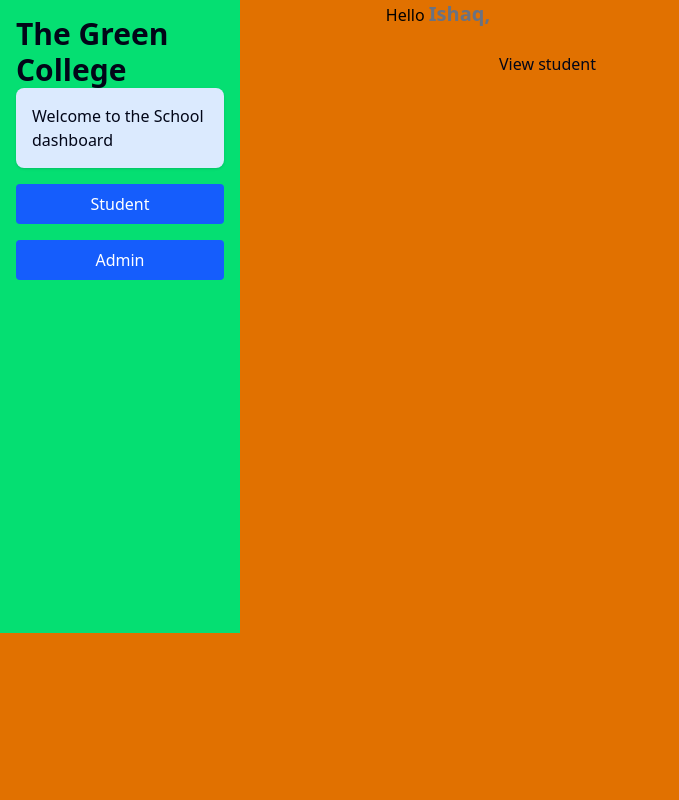
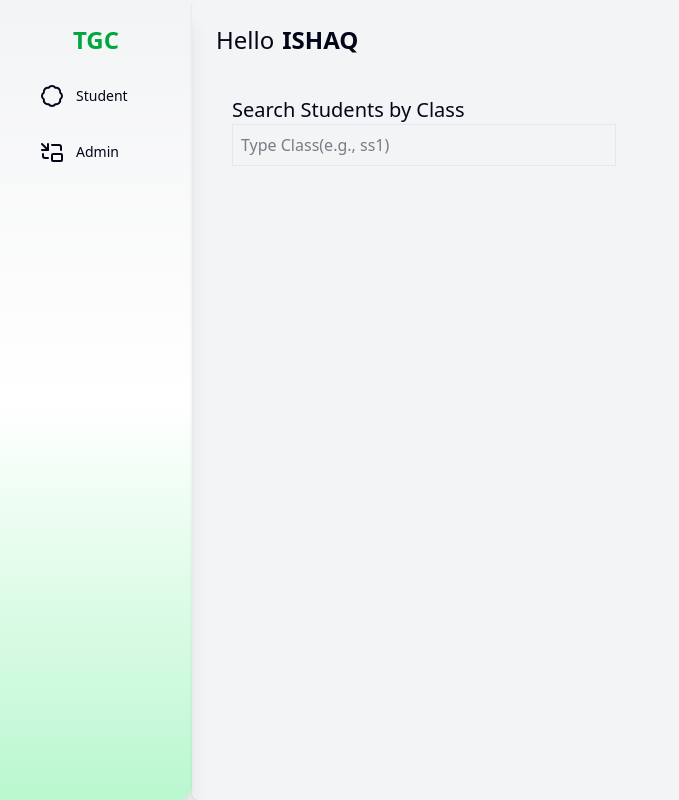
Before and after one commit to Lanslot47/studentsDashboard, a Next.js app: page /demo in a window 1280 px wide. Shown: the whole page, without its empty margins (0-679 px from the left). Built offline with nearby package versions, Linux system fonts and the light colour scheme.

Commit message:
Changed colors

```diff
--- a/app/(home)/admin/page.tsx
+++ b/app/(home)/admin/page.tsx
@@ -2,8 +2,8 @@
 import { useRouter } from "next/navigation";
 import { useState, useEffect } from "react";
 import { students } from "@/app/demo/list";
-//  const adminName = 'Ishaq';
 import adminName from "@/app/Name";
+
 const AdminPage = () => {
     const router = useRouter();
     const [studentId, setStudentId] = useState('');
@@ -22,19 +22,19 @@ const AdminPage = () => {
             router.push('../demo')
         }
         else {
-            setError('Enter correct Password')
+            setError('Enter correct UserName/Password')
         }
     }
     return (
         <>
-            <div id="div" className="max-w-md h-full p-6 bg-red-300">
+            <div id="div" className="max-w-md h-full p-4">
                 <h1 className="text-2xl font-bold mb-4">
                     Enter Admin Key
                 </h1>
-                <form onSubmit={handleAdmin} className="space-y-4">
+                <form onSubmit={handleAdmin} className="space-y-4 ">
                     <input type="text" id="one" placeholder="Enter Username" value={studentName} onChange={(e) => setStudentName(e.target.value)} className="w-full p-2 border rounded" />
-                    <input type="password" placeholder="Enter your id" value={studentId} onChange={(e) => setStudentId(e.target.value)} className="w-full p-2 border rounded" />
-                    <button type="submit" className="w-full text-white p-2 rounded hover:bg-blue-700">View Info</button>
+                    <input type="password" placeholder="Enter your Password" value={studentId} onChange={(e) => setStudentId(e.target.value)} className="w-full p-2 border rounded" />
+                    <button type="submit" className="w-full text-white p-2 rounded bg-green-600 cursor-pointer">View Info</button>
                 </form>
                 {error && <p className="text-blue-500 font-bold text-1xl">{error}</p>}
             </div >
--- a/app/(home)/student/page.tsx
+++ b/app/(home)/student/page.tsx
@@ -25,20 +25,17 @@ const StudentsPage = () => {
             </h1>
             <form onSubmit={handleSubmit} className="space-y-4">
                 <input type="text" placeholder="Enter your student id" value={studentId} onChange={(e) => setStudentId(e.target.value)} className="w-full p-2 border rounded" />
-                <button type="submit" className="w-full bg-blue-600 text-white p-2 rounded hover:bg-blue-700">View Info</button>
+                <button type="submit" className="w-full bg-green-600 cursor-pointer text-white p-2 rounded hover:bg-green-700">View Info</button>
             </form>
             {error && <p className="text=red-500 mt-4">{error}</p>}
             {student && (
                 <div className="mt-6 p-4 border rounded bg-gray-100">
                     <h2 className="text-xl font-bold mb-2">Student Info</h2>
-                    <p><strong>Name:</strong>{student.name}</p>
-                    <p><strong>Age:</strong>{student.age}</p>
-                    <p><strong>Class:</strong>{student.class}</p>
+                    <p><strong>Name: </strong>{student.name}</p>
+                    <p><strong>Age: </strong>{student.age}</p>
+                    <p><strong>Class: </strong>{student.class}</p>
                 </div>
             )}
-            {
-
-            }
         </div>
     );
 }
--- a/app/Dashbord.tsx
+++ b/app/Dashbord.tsx
@@ -1,21 +1,31 @@
+import { School2 } from "lucide-react";
+import { PictureInPictureIcon } from "lucide-react";
+import { Badge } from "lucide-react";
 import Link from "next/link";
+const list = [
+    {id:1, title:'Student', url:'../student', icon:<Badge/>},
+    {id:2, title:'Admin',url:'./admin', icon:<PictureInPictureIcon/>},
+]
 const DashboardPage = () => {
     return (
-        <div className="p-4  bg-green-400 lg:w-60 h-[633px]">
-            <Link className="text-3xl font-bold mb-6" href="/">The Green College</Link>
-            <div className="space-y-4">
-                <div className="p-4 bg-blue-100 rounded-md shadow">
-                    <p>Welcome to the School dashboard</p>
-                </div>
-                <Link href="../student" className="block px-4 py-2 bg-blue-600  text-white rounded hover:bg-blue-700">
-                    <p className="text-center">Student</p>
-                </Link>
-                <Link href="./admin" className="block px-4 py-2 bg-blue-600  text-white rounded hover:bg-blue-700">
-                    <p className="text-center">Admin</p>
-                </Link>
+        <div className="h-screen w-64 bg-gradient-to-b via-white to-green-200 rounded-r-xl shadow-xl p-6">
+            <h1 className="text-2xl font-extrabold text-green-600 text-center mb-4">TGC</h1>
+            <div className="flex flex-col space-y-2">
+                {
+                    list.map((item) => (
+
+                        <Link key={item.id} href={item.url} className="flex items-center px-4 py-3 gap-4 rounded-lg  hover:text-white hover:bg-green-600 duration-200 transition-all ease-in-out">
+                            <span className="font-medium text-sm flex items-center gap-3" >
+                                <p>{item.icon}</p>
+                                {item.title}
+                            </span>
+                        </Link>
+                    ))
+                }
             </div>
+
         </div>
-     );
+    );
 }
 
 export default DashboardPage;
--- a/app/Name.tsx
+++ b/app/Name.tsx
@@ -1,2 +1,4 @@
-const adminName = 'Ishaq';
+const adminName = 'ISHAQ';
 export default adminName;
+// appright
+// firebase
--- a/app/demo/list.tsx
+++ b/app/demo/list.tsx
@@ -1,23 +1,23 @@
 export const students = [
-    { id: '101', name: "Amina Yusuf", age: 15, class: '1' },
-    { id: '102', name: "Ishaq Auwal", age: 14, class: '1' },
-    { id: '103', name: "Sa'ad Yahya", age: 16, class: '1' },
-    { id: '104', name: "Hussain Isa", age: 13, class: '1' },
-    { id: '105', name: "Usman Dahir", age: 14, class: '1' },
-    { id: '106', name: "Aliyu Tahir", age: 13, class: '1' },
-    { id: '107', name: "Bahir Auwal", age: 14, class: '1' },
-    { id: '108', name: "Sa'ad Yahya", age: 15, class: '1' },
-    { id: '109', name:"Karimatu yur" , age: 14, class: '1' },
+    { id: '101', name: "Amina Yusuf", age: 15, class: 'SS1' },
+    { id: '102', name: "Ishaq Auwal", age: 14, class: 'SS1' },
+    { id: '103', name: "Sa'ad Yahya", age: 16, class: 'SS1' },
+    { id: '104', name: "Hussain Isa", age: 13, class: 'SS1' },
+    { id: '105', name: "Usman Dahir", age: 14, class: 'SS1' },
+    { id: '106', name: "Aliyu Tahir", age: 13, class: 'SS1' },
+    { id: '107', name: "Bahir Auwal", age: 14, class: 'SS1' },
+    { id: '108', name: "Sa'ad Yahya", age: 15, class: 'SS1' },
+    { id: '109', name:"Karimatu yur" , age: 14, class: 'SS1' },
 
 
     /////ss2
-    { id: '110', name: "Abdulhalim Yusuf", age: 17, class: '2' },
-    { id: '112', name: "Abdulmalik Salis", age: 15, class: '2' },
-    { id: '113', name: "Hussain M Bello", age: 17, class: '2' },
-    { id: '114', name: "Hassan M. Bello", age: 15, class: '2' },
-    { id: '115', name: "Munib Sagir", age: 14, class: '2' },
-    { id: '116', name: "Mukhtar Ibrahim", age: 15, class: '2' },
-    { id: '117', name: "Ibrahim Sagir", age: 15, class: '2' },
-    { id: '118', name: "Ibrahim Yahya", age: 17, class: '2' },
-    { id: '119', name:"Aliyu Abdullahi" , age: 16, class: '2' },
+    { id: '110', name: "Abdulhalim Yusuf", age: 17, class: 'SS2' },
+    { id: '112', name: "Abdulmalik Salis", age: 15, class: 'SS2' },
+    { id: '113', name: "Hussain M Bello", age: 17, class: 'SS2' },
+    { id: '114', name: "Hassan M. Bello", age: 15, class: 'SS2' },
+    { id: '115', name: "Munib Sagir", age: 14, class: 'SS2' },
+    { id: '116', name: "Mukhtar Ibrahim", age: 15, class: 'SS2' },
+    { id: '117', name: "Ibrahim Sagir", age: 15, class: 'SS2' },
+    { id: '118', name: "Ibrahim Yahya", age: 17, class: 'SS2' },
+    { id: '119', name:"Aliyu Abdullahi" , age: 16, class: 'SS2' },
 ]
--- a/app/demo/page.tsx
+++ b/app/demo/page.tsx
@@ -1,79 +1,24 @@
 'use client'
-import { useEffect, useState } from "react";
-// import { adminName } from "/page";
+import { useState } from "react";
 import { students } from "./list";
-import Link from "next/link";
-// import { adminName } from "../(home)/admin/page";
 import adminName from "../Name";
 const Result = () => {
-
-    const [classFound, setClassFound] = useState('')
-    const [admin, setAdmin] = useState<null | typeof students[3]>(null);
-    const [classErr, setClassErr] = useState('')
-    const found = students.find((item) => item.class === classFound.trim());
-    const handleAdmin = (e: React.FormEvent) => {
-        e.preventDefault();
-        if (found) {
-            setAdmin(found);
-            setClassErr('');
-        }
-        else {
-            setClassErr('Not found')
-        }
-    }
+    const [selectedClass, setSelectedClass] = useState("");
+    const filteredStudents = students.filter((student) => student.class.toLowerCase() === selectedClass.toLowerCase());
     return (
-        <div>
-            {adminName && <p className="text-black text-center">Hello <span className="text-gray-500 text-serif font-bold text-xl">{adminName},</span></p>}
-            <form className="" onSubmit={handleAdmin}>
-                <div className="flex items-center gap-3 px-4 py-6">
-                    <input type="text" value={classFound} onChange={(e) => setClassFound(e.target.value)} />
-                    <button className="hover:bg-blue-200">View student</button>
-                    {/* <Link href="">View Staff</Link>
-                    <Link href="">View everything</Link> */}
-                    <div>
-                        {
-                            admin && (
-                                <div>
-                                    <p>{admin.name}</p>
-                                    <p>{admin.class}</p>
-                                    <p>{admin.id}</p>
-                                </div>
-                            )
-
-                        }
-                    </div>
-                    <div>
-                        {
-                            classErr && <p>{classErr}</p>
-                        } </div>
-
-
-                </div>
-            </form>
+        <div className="p-6 h-full w-[85vw] rounded-sm shadow-sm">
+            <h1 className="flex gap-2 text-2xl">Hello<p className="font-bold">{adminName}</p></h1><br />
+            <div className="p-4">
+                <h1 className="text-xl">Search Students by Class</h1>
+                <input type="text" placeholder="Type Class(e.g., ss1)" className="border p-2 mb-4 w-full max-w-sm" value={selectedClass} onChange={(e) => setSelectedClass(e.target.value)} />
+                <ul className="list-disc ml-6">
+                    {filteredStudents.map((student, index) => (
+                        <li key={index}>{student.name} ({student.class})</li>
+                    ))}
+                </ul>
+            </div>
         </div>
-
     );
 }
 
 export default Result;
-{/* {
-                        students.map(list => (
-                            <span className="flex gap-2">
-                                <div>
-                                    <p>Name</p>
-                                    <p>{list.name}</p>
-                                </div>
-                                <div>
-                                    <p>ID</p>
-                                    <p className="">{list.id}</p>
-                                </div>
-                                <div>
-                                    <p>Class</p>
-                                    <p>{list.class}</p>
-                                </div>
-                            </span>
-                        ))
-} */}
-
-// appright
-// firebase
--- a/app/layout.tsx
+++ b/app/layout.tsx
@@ -25,10 +25,12 @@ export default function RootLayout({
   return (
     <html lang="en">
       <body
-        className={`${geistSans.variable} ${geistMono.variable} antialiased flex bg-amber-600 `}
-      >
-        <div className=""><DashboardPage /></div>
-        <div className="">{children}</div>
+        className={`${geistSans.variable} ${geistMono.variable} antialiased bg-gray-100`}>
+        <div className="flex">
+          <DashboardPage />
+          <div className="">{children}</div>
+        </div>
+
       </body>
     </html>
   );
--- a/app/page.tsx
+++ b/app/page.tsx
@@ -1,7 +1,11 @@
+import DashboardPage from "./Dashbord";
+import Result from "./demo/page";
+
 export default function Home() {
   return (
-    <>
-    {/* <h1>mssdudso</h1> */}
-    </>
-      );
+    <div className="flex gap-2">
+      <DashboardPage />
+      <Result />
+    </div>
+  );
 }
```
